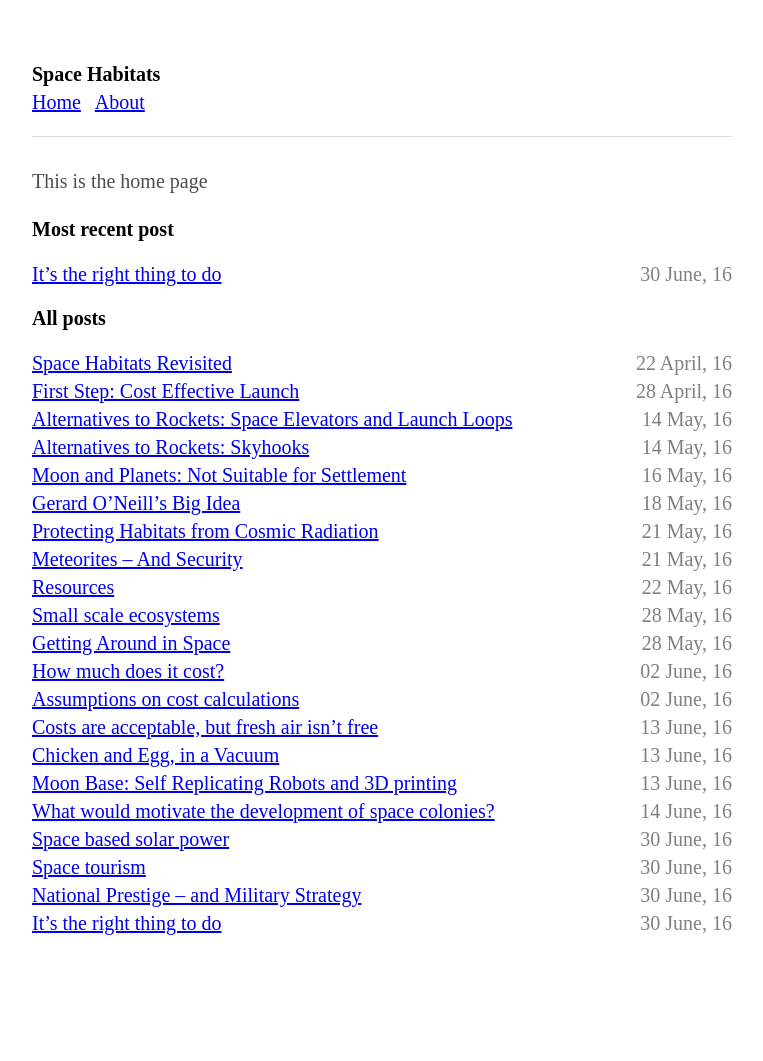
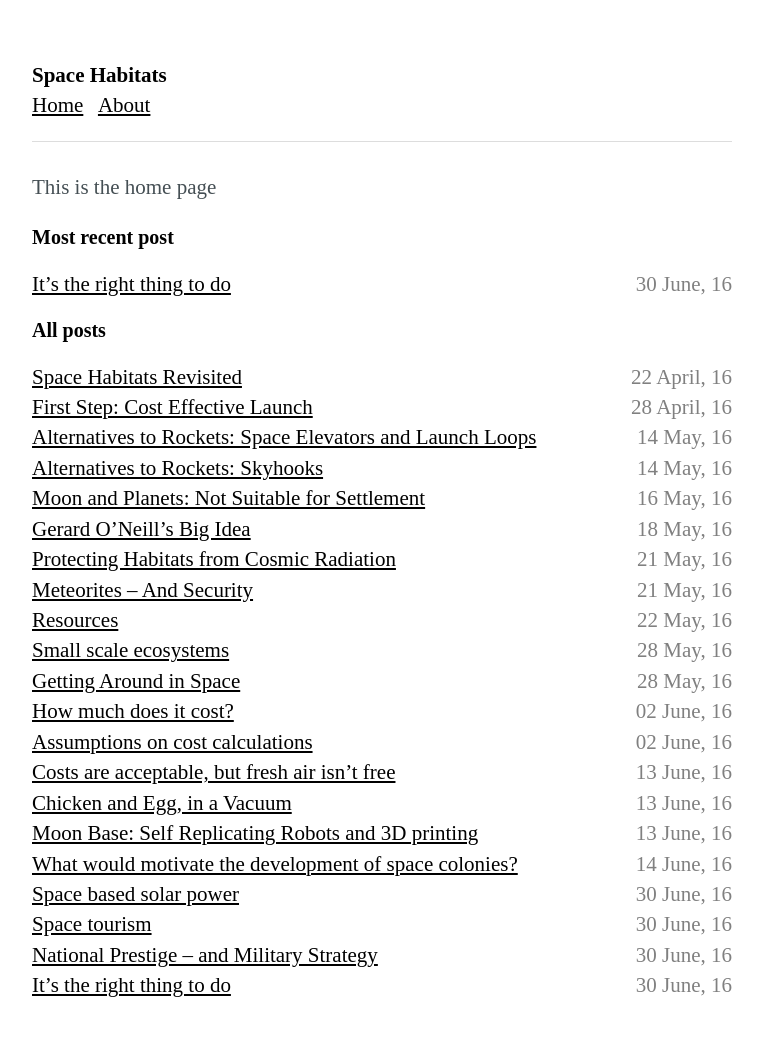
Before and after one commit to ffub/space-habitats, a Jekyll site: the page built from index.markdown, in a window 1280 px wide. Shown: the whole page, without its empty margins (258-1021 px from the left). Built offline with Jekyll 4.4.1, drawn with Linux system fonts in a browser that asks for light colours; before the commit the page ends 997 px from its top, so only the background shows below that.

Commit message:
Various CSS improvements

```diff
--- a/_sass/_page.scss
+++ b/_sass/_page.scss
@@ -33,3 +33,17 @@ body {
   float: right;
   color: gray;
 }
+
+// Post
+
+img {
+    display: block;
+    margin: 2em auto;
+    max-width: 100%;
+}
+
+blockquote {
+  margin: 0;
+  padding: 20px;
+  background: hsl(200, 20%, 95%);
+}
--- a/_sass/_type.scss
+++ b/_sass/_type.scss
@@ -1,12 +1,14 @@
 body {
-  font-family: "ff-meta-serif-web-pro", serif;
-  font-size: 20px;
-  line-height: 1.4;
-  color: hsl(200, 2%, 30%);
+  font-family: "freight-sans-pro", serif;
+  font-size: 21px;
+  line-height: 1.45;
+  color: hsl(200, 10%, 30%);
 }
 
 h1, h2, h3 {
   color: black;
+  font-family: "freight-sans-pro";
+  font-weight: bold;
 }
 
 h1 {
@@ -16,3 +18,7 @@ h1 {
 h2 {
   font-size: 20px;
 }
+
+a {
+  color: black;
+}
```
